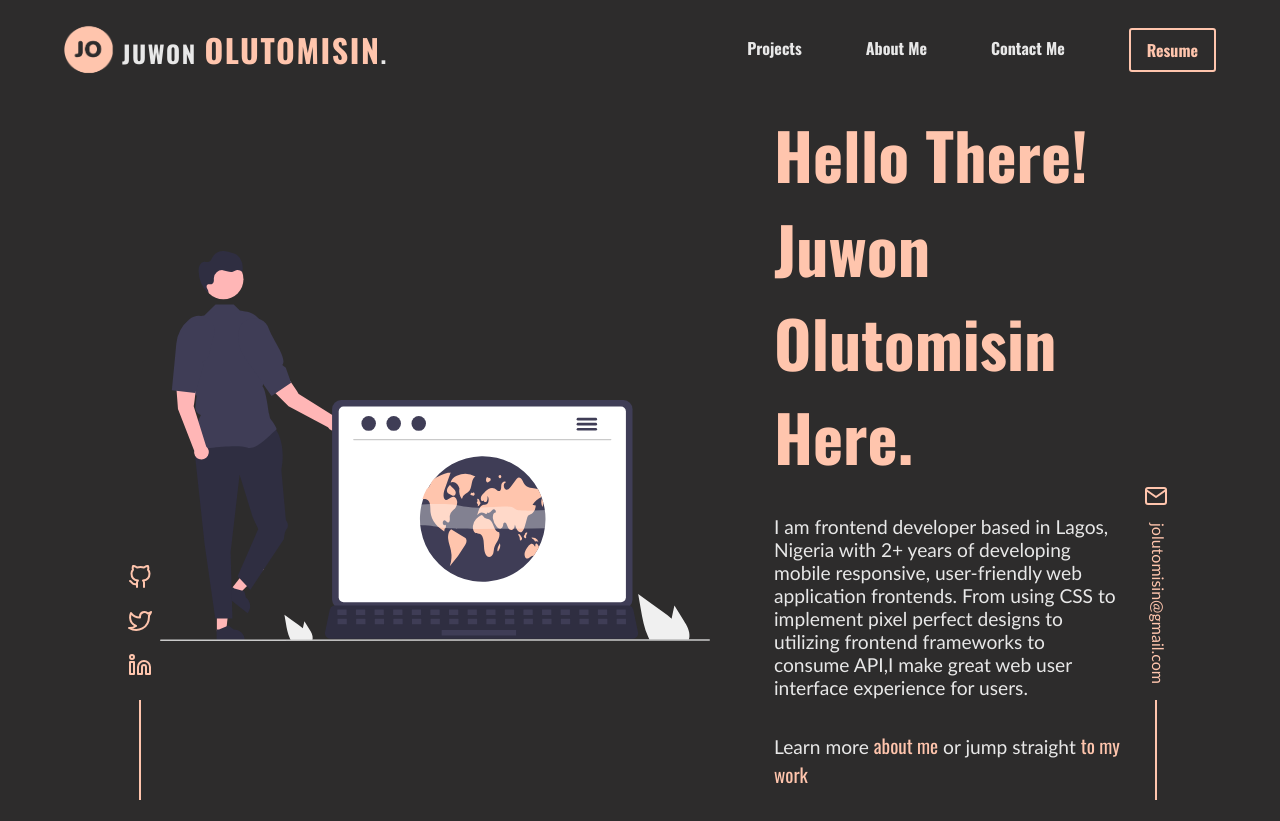
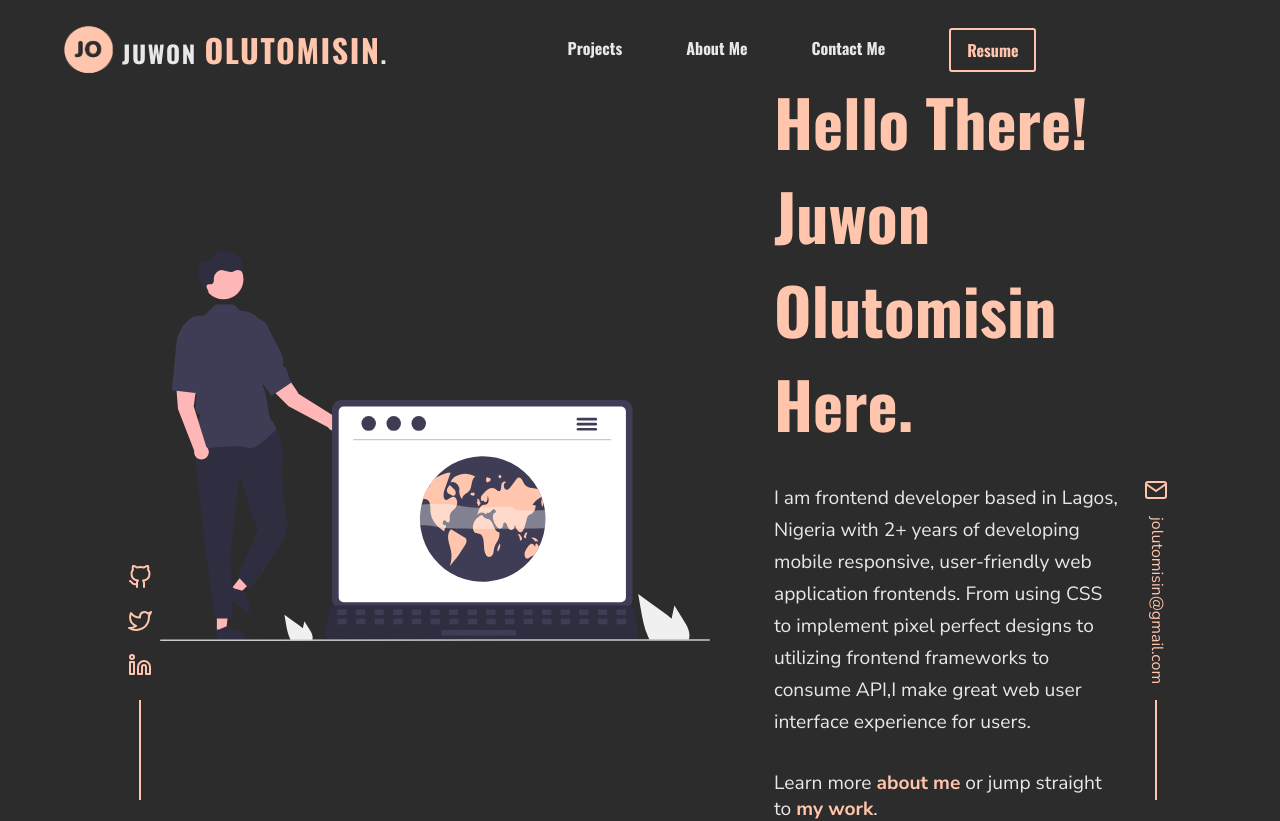
Before and after one commit to Oluwajuwonomoyele/my-portfolio, a JavaScript app: page / in a window 1280 px wide. Shown: the top 821 px of the page. Built offline with nearby package versions, Linux system fonts and the light colour scheme; the HTML template or start-up script is replaced by a standard one.

Commit message:
another commit

```diff
--- a/public/index.html
+++ b/public/index.html
@@ -9,9 +9,6 @@
       name="description"
       content="Web site created using create-react-app"
     />
-    <link rel="preconnect" href="https://fonts.googleapis.com"><link rel="preconnect" href="https://fonts.gstatic.com" crossorigin>
-    <link href="https://fonts.googleapis.com/css2?family=Oswald:wght@400;500;600;700&display=swap" rel="stylesheet">
-    <link rel="preconnect" href="https://fonts.googleapis.com">
     <title>Juwon Olutomisin - Frontend</title>
   </head>
   <body>
--- a/src/components/About/About.styles.js
+++ b/src/components/About/About.styles.js
@@ -39,7 +39,7 @@ export const AboutContent = styled.div`
     gap: 3rem;
 
     p {
-        font-size: 1.5rem;
+        font-size: 1.3rem;
         color: ${props => props.theme.colors.white};
         line-height: 3rem;
     }
--- a/src/components/Contact/Contact.styles.js
+++ b/src/components/Contact/Contact.styles.js
@@ -54,7 +54,7 @@ export const ContactContent = styled.div`
         color: ${props => props.theme.colors.primary};
     }
     p {
-        font-size: 1.5rem;
+        font-size: 1.3rem;
         line-height: 3rem;
         color: ${props => props.theme.colors.white};
     }
@@ -90,3 +90,10 @@ export const ContactContent = styled.div`
         }
     }
 `
+export const Acknowlodgment = styled.p`
+    text-align: center;
+    font-weight: bold;
+    color: ${props => props.theme.colors.primary2};
+    padding-bottom: 1rem;
+
+`
--- a/src/components/Contact/index.js
+++ b/src/components/Contact/index.js
@@ -1,4 +1,4 @@
-import { ContactSection, ContactContainer, ContactHeader, ContactContent } from "./Contact.styles";
+import { ContactSection, ContactContainer, ContactHeader, ContactContent, Acknowlodgment } from "./Contact.styles";
 import { MdDoubleArrow } from 'react-icons/md'
 
 const Contact = () => {
@@ -20,12 +20,14 @@ const Contact = () => {
                         <p>Interested in working together? Or you have frontend related questions, feel free to hit me up and I'll get back to you as soon as I can. I'm currently AVAILABLE for any frontend projects.</p>
                     </div>
                     <div>
-                        <a href="#"><span>Hit Me Up</span> <MdDoubleArrow /></a>
+                        <a href="mailto:jolutomisin@yahoo.com"><span>Hit Me Up</span> <MdDoubleArrow /></a>
                     </div>
 
                 </ContactContent>
-
             </ContactContainer>
+            <Acknowlodgment>
+                Designed and Built by Juwon Olutomisin
+            </Acknowlodgment>
         </ContactSection>
     );
 }
--- a/src/components/Hero/Hero.styles.js
+++ b/src/components/Hero/Hero.styles.js
@@ -30,6 +30,7 @@ export const HeroHeader = styled.h1`
 `
 export const HeroText = styled.p`
     font-size: 1.2rem;
+    line-height: 2rem;
     color: ${props => props.theme.colors.white};
 `
 export const HeroText2 = styled.p`
@@ -38,6 +39,8 @@ export const HeroText2 = styled.p`
 
     a {
         color: ${props => props.theme.colors.primary};
+        font-family: 'Nunito Sans', sans-serif;
+        font-weight: bold;
     }
 `
 export const ContactsContainer = styled.div`
--- a/src/components/Hero/index.js
+++ b/src/components/Hero/index.js
@@ -1,6 +1,7 @@
 import { HeroSection, HeroContainer, HeroImgContainer, HeroImg, HeroContent, HeroHeader, HeroText, HeroText2, ContactsContainer, ContactsContainer2, Contacts, Line } from "./Hero.styles";
 import img from '../../assets/profile.svg'
 import { FiGithub, FiTwitter, FiLinkedin, FiMail } from 'react-icons/fi'
+import { Link } from "react-scroll";
 
 const Hero = () => {
     return (
@@ -13,7 +14,7 @@ const Hero = () => {
                 <HeroContent>
                     <HeroHeader>Hello There! Juwon Olutomisin Here.</HeroHeader>
                     <HeroText>I am frontend developer based in Lagos, Nigeria with 2+ years of developing mobile responsive, user-friendly web application frontends. From using CSS to implement pixel perfect designs to utilizing frontend frameworks to consume API,I make great web user interface experience for users.</HeroText>
-                    <HeroText2>Learn more <a href="#">about me</a> or jump straight <a href="#">to my work</a></HeroText2>
+                    <HeroText2>Learn more <Link to=''>about me</Link> or jump straight to <Link to=''>my work</Link>.</HeroText2>
                 </HeroContent>
             </HeroContainer>
             <ContactsContainer>
--- a/src/components/Navbar/Navbar.styles.js
+++ b/src/components/Navbar/Navbar.styles.js
@@ -41,6 +41,10 @@ export const LinksContainer = styled.div`
     display: flex;
     gap: 4rem;
     align-items: center;
+
+    @media screen and (max-width: 768px) {
+        display: none;
+    }
 `
 export const NavLink = styled(Link)`
     color: ${props => props.theme.colors.white};
@@ -86,3 +90,6 @@ export const NavLink = styled(Link)`
         color: ${props => props.theme.colors.secondary};
     }
 `
+export const MenuBar = styled.div`
+
+`
--- a/src/components/Navbar/index.js
+++ b/src/components/Navbar/index.js
@@ -1,4 +1,4 @@
-import { Nav, NavContainer, LogoContainer, LogoImg, Logo, LogoSpan, LinksContainer, NavLink } from "./Navbar.styles";
+import { Nav, NavContainer, LogoContainer, LogoImg, Logo, LogoSpan, LinksContainer, NavLink, MenuBar } from "./Navbar.styles";
 import logo from '../../assets/logo.png'
 
 const Navbar = () => {
@@ -17,6 +17,12 @@ const Navbar = () => {
                     <NavLink to='resume' activeClass="active">Resume</NavLink>
                 </LinksContainer>
 
+                <MenuBar>
+                    <div></div>
+                    <div></div>
+                    <div></div>
+                </MenuBar>
+
             </NavContainer>
         </Nav>
     );
--- a/src/index.css
+++ b/src/index.css
@@ -1,3 +1,6 @@
+@import url('https://fonts.googleapis.com/css2?family=Nunito+Sans:wght@400;600;700&display=swap');
+@import url('https://fonts.googleapis.com/css2?family=Oswald:wght@400;500;700&display=swap');
+
 *,
 *::before,
 *::after {
@@ -18,7 +21,7 @@ a {
     text-decoration: none;
 }
 p {
-    font-family: calibri, sans-serif;
+    font-family: 'Nunito Sans', sans-serif;
 }
 ::-webkit-scrollbar {
     width: 0.8rem;
```
Also changed, not shown: src/components/MobileNav/MobileNav,styles.js (added), src/components/MobileNav/index.js (added).
